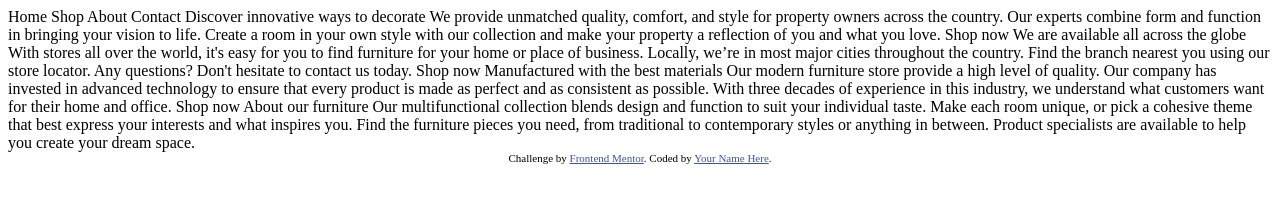
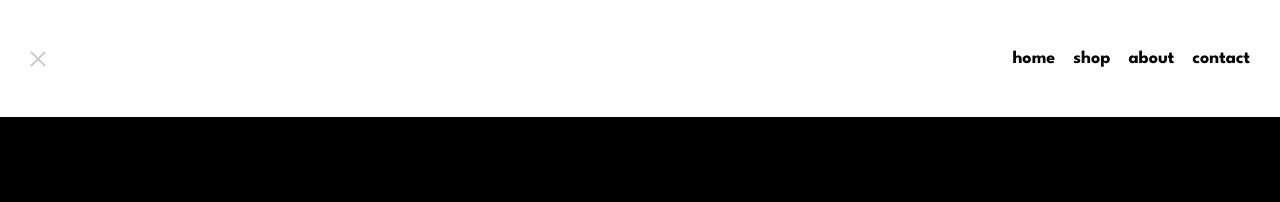
Before and after one commit to adityayadav71/room-homepage-master, a plain HTML site: page index.html in a window 1280 px wide. Drawn offline with Linux system fonts and the light colour scheme.

Commit message:
Started navigation

```diff
--- a/index.html
+++ b/index.html
@@ -1,59 +1,59 @@
 <!DOCTYPE html>
 <html lang="en">
-<head>
-  <meta charset="UTF-8">
-  <meta name="viewport" content="width=device-width, initial-scale=1.0"> <!-- displays site properly based on user's device -->
+  <head>
+    <meta charset="UTF-8" />
+    <meta name="viewport" content="width=device-width, initial-scale=1.0" />
 
-  <link rel="icon" type="image/png" sizes="32x32" href="./images/favicon-32x32.png">
+    <link
+      rel="icon"
+      type="image/png"
+      sizes="32x32"
+      href="./images/favicon-32x32.png"
+    />
+    <link rel="stylesheet" href="style.css" />
+    <link rel="stylesheet" href="queries.css" />
+    <script defer src="script.js"></script>
 
-  <title>Frontend Mentor | Room homepage</title>
-
-  <!-- Feel free to remove these styles or customise in your own stylesheet 👍 -->
-  <style>
-    .attribution { font-size: 11px; text-align: center; }
-    .attribution a { color: hsl(228, 45%, 44%); }
-  </style>
-</head>
-<body>
-  Home
-  Shop
-  About
-  Contact
-
-  Discover innovative ways to decorate
-
-  We provide unmatched quality, comfort, and style for property owners across the country.
-  Our experts combine form and function in bringing your vision to life. Create a room in your
-  own style with our collection and make your property a reflection of you and what you love.
-
-  Shop now
-
-  We are available all across the globe
-
-  With stores all over the world, it's easy for you to find furniture for your home or place of business.
-  Locally, we’re in most major cities throughout the country. Find the branch nearest you using our
-  store locator. Any questions? Don't hesitate to contact us today.
-
-  Shop now
-
-  Manufactured with the best materials
-
-  Our modern furniture store provide a high level of quality. Our company has invested in advanced technology
-  to ensure that every product is made as perfect and as consistent as possible. With three decades of
-  experience in this industry, we understand what customers want for their home and office.
-
-  Shop now
-
-  About our furniture
-
-  Our multifunctional collection blends design and function to suit your individual taste.
-  Make each room unique, or pick a cohesive theme that best express your interests and what
-  inspires you. Find the furniture pieces you need, from traditional to contemporary styles
-  or anything in between. Product specialists are available to help you create your dream space.
-
-  <div class="attribution">
-    Challenge by <a href="https://www.frontendmentor.io?ref=challenge" target="_blank">Frontend Mentor</a>.
-    Coded by <a href="#">Your Name Here</a>.
-  </div>
-</body>
+    <title>Frontend Mentor | Room homepage</title>
+  </head>
+  <body>
+    <nav class="navbar">
+      <img class="open-btn" src="images/icon-hamburger.svg" alt="menu-icon" />
+      <img class="logo" src="images/logo.svg" alt="room-logo" />
+      <ul class="nav-list">
+        <li class="nav-list-item">home</li>
+        <li class="nav-list-item">shop</li>
+        <li class="nav-list-item">about</li>
+        <li class="nav-list-item">contact</li>
+      </ul>
+    </nav>
+    <nav class="mobile-nav open-nav">
+      <img class="close-btn" src="images/icon-close.svg" alt="close-nav-menu" />
+      <ul class="nav-list mobile">
+        <li class="nav-list-item mobile">home</li>
+        <li class="nav-list-item mobile">shop</li>
+        <li class="nav-list-item mobile">about</li>
+        <li class="nav-list-item mobile">contact</li>
+      </ul>
+    </nav>
+    <!-- Discover innovative ways to decorate We provide unmatched quality, comfort,
+    and style for property owners across the country. Our experts combine form
+    and function in bringing your vision to life. Create a room in your own
+    style with our collection and make your property a reflection of you and
+    what you love. Shop now We are available all across the globe With stores
+    all over the world, it's easy for you to find furniture for your home or
+    place of business. Locally, we’re in most major cities throughout the
+    country. Find the branch nearest you using our store locator. Any questions?
+    Don't hesitate to contact us today. Shop now Manufactured with the best
+    materials Our modern furniture store provide a high level of quality. Our
+    company has invested in advanced technology to ensure that every product is
+    made as perfect and as consistent as possible. With three decades of
+    experience in this industry, we understand what customers want for their
+    home and office. Shop now About our furniture Our multifunctional collection
+    blends design and function to suit your individual taste. Make each room
+    unique, or pick a cohesive theme that best express your interests and what
+    inspires you. Find the furniture pieces you need, from traditional to
+    contemporary styles or anything in between. Product specialists are
+    available to help you create your dream space. -->
+  </body>
 </html>
--- /dev/null
+++ b/script.js
@@ -0,0 +1,11 @@
+const closeBtn = document.querySelector(".close-btn");
+const openBtn = document.querySelector(".open-btn");
+const mobileNav = document.querySelector(".mobile-nav");
+
+closeBtn.addEventListener("click", function () {
+  mobileNav.classList.remove("open-nav");
+});
+
+openBtn.addEventListener("click", function () {
+  mobileNav.classList.add("open-nav");
+});
--- /dev/null
+++ b/style.css
@@ -0,0 +1,64 @@
+@import url("https://fonts.googleapis.com/css2?family=League+Spartan:wght@500;600;700&display=swap");
+:root {
+  --white: hsl(0, 0%, 100%);
+  --dark-gray: hsl(0, 0%, 63%);
+  --very-dark-gray: hsl(0, 0%, 27%);
+  --black: hsl(0, 0%, 0%);
+}
+* {
+  margin: 0;
+  padding: 0;
+  box-sizing: border-box;
+}
+
+html {
+  font-size: 62.5%;
+}
+
+body {
+  display: grid;
+  min-height: 100vh;
+  font-size: 1.6rem;
+  background-color: var(--black);
+  font-family: "League Spartan", sans-serif;
+}
+
+.navbar {
+  position: fixed;
+  font-size: 1.4rem;
+  color: var(--white);
+  top: 5rem;
+  left: 6rem;
+  display: flex;
+  align-items: center;
+  justify-content: center;
+  gap: 3.6rem;
+}
+
+.nav-list {
+  list-style: none;
+  display: flex;
+  align-items: center;
+  justify-content: center;
+  gap: 1.8rem;
+}
+
+.mobile-nav {
+  display: none;
+}
+
+.open-nav {
+  z-index: 1;
+  position: fixed;
+  color: var(--black);
+  top: 0;
+  font-weight: 700;
+  font-size: 1.8rem;
+  gap: 1.8rem;
+  padding: 5rem 3rem;
+  width: 100%;
+  background-color: var(--white);
+  display: flex;
+  align-items: center;
+  justify-content: space-between;
+}
```
